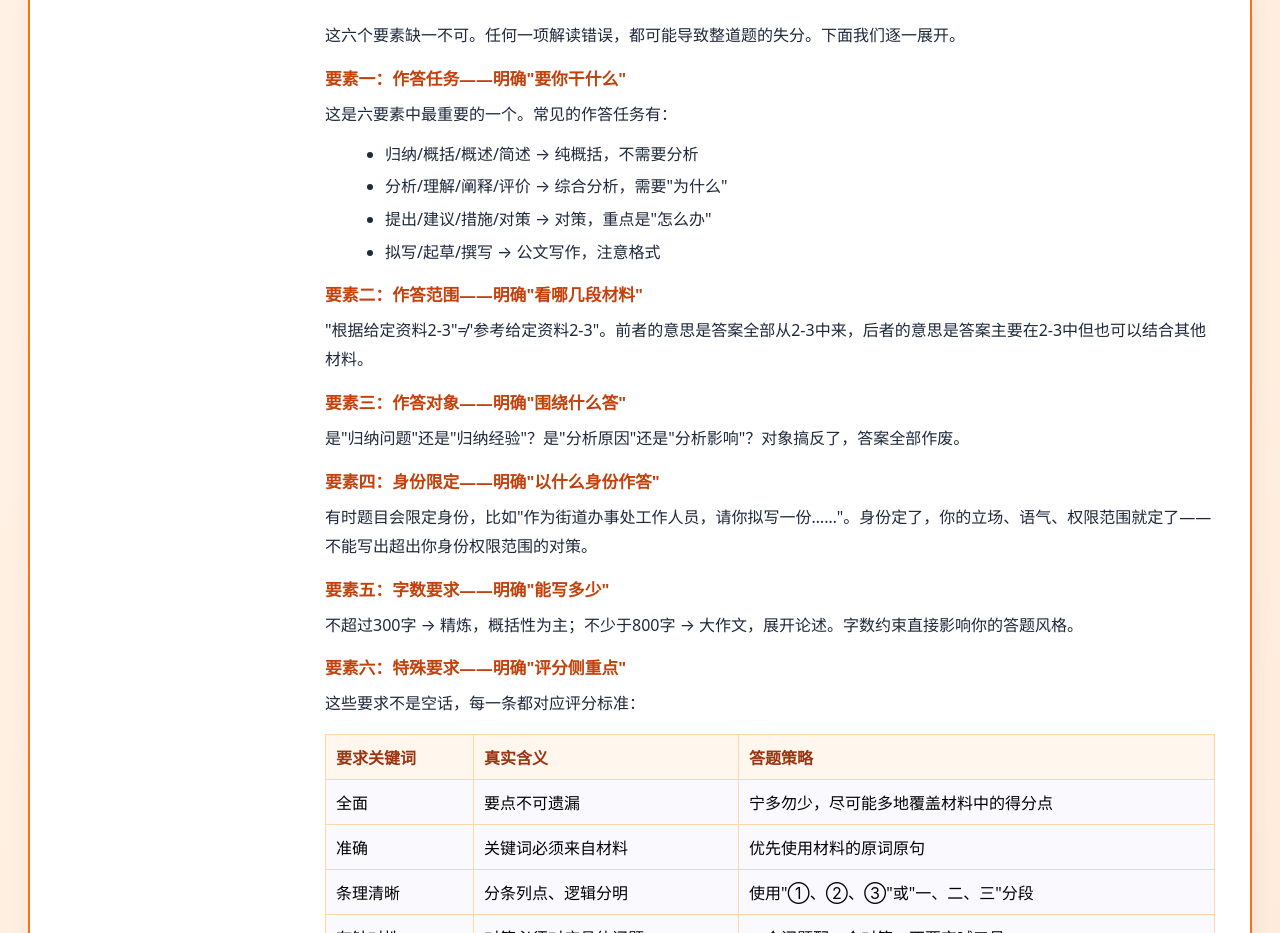
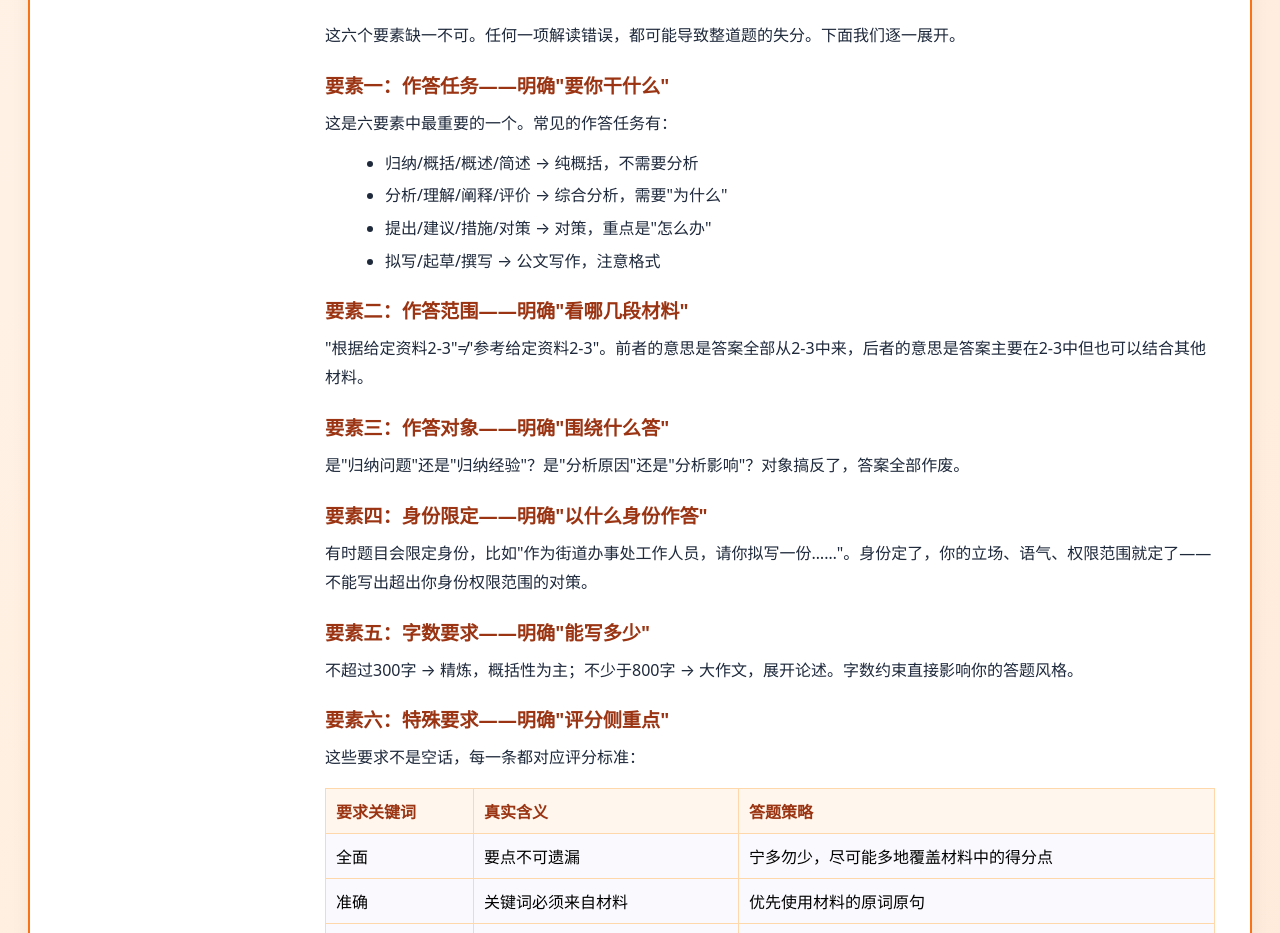
Before and after one commit to 1998x-stack/shenlun-tutorial, a plain HTML site: page 05.html in a window 1280 px wide. Shown: the part 1701-2634 px from the top of the page. Drawn offline with Linux system fonts and the light colour scheme.

Commit message:
fix(shenlun-tutorial): correct heading hierarchy (h2 to h3) in chapters 02, 05, 23

```diff
--- a/05.html
+++ b/05.html
@@ -121,7 +121,7 @@
 
         <p>这六个要素缺一不可。任何一项解读错误，都可能导致整道题的失分。下面我们逐一展开。</p>
 
-        <h4>要素一：作答任务——明确"要你干什么"</h4>
+        <h3>要素一：作答任务——明确"要你干什么"</h3>
         <p>这是六要素中最重要的一个。常见的作答任务有：</p>
         <ul>
             <li>归纳/概括/概述/简述 → 纯概括，不需要分析</li>
@@ -130,19 +130,19 @@
             <li>拟写/起草/撰写 → 公文写作，注意格式</li>
         </ul>
 
-        <h4>要素二：作答范围——明确"看哪几段材料"</h4>
+        <h3>要素二：作答范围——明确"看哪几段材料"</h3>
         <p>"根据给定资料2-3"≠"参考给定资料2-3"。前者的意思是答案全部从2-3中来，后者的意思是答案主要在2-3中但也可以结合其他材料。</p>
 
-        <h4>要素三：作答对象——明确"围绕什么答"</h4>
+        <h3>要素三：作答对象——明确"围绕什么答"</h3>
         <p>是"归纳问题"还是"归纳经验"？是"分析原因"还是"分析影响"？对象搞反了，答案全部作废。</p>
 
-        <h4>要素四：身份限定——明确"以什么身份作答"</h4>
+        <h3>要素四：身份限定——明确"以什么身份作答"</h3>
         <p>有时题目会限定身份，比如"作为街道办事处工作人员，请你拟写一份……"。身份定了，你的立场、语气、权限范围就定了——不能写出超出你身份权限范围的对策。</p>
 
-        <h4>要素五：字数要求——明确"能写多少"</h4>
+        <h3>要素五：字数要求——明确"能写多少"</h3>
         <p>不超过300字 → 精炼，概括性为主；不少于800字 → 大作文，展开论述。字数约束直接影响你的答题风格。</p>
 
-        <h4>要素六：特殊要求——明确"评分侧重点"</h4>
+        <h3>要素六：特殊要求——明确"评分侧重点"</h3>
         <p>这些要求不是空话，每一条都对应评分标准：</p>
 
         <table>
```
Also changed, not shown: 02.html (+2 -2 lines), 23.html (+5 -5 lines).
